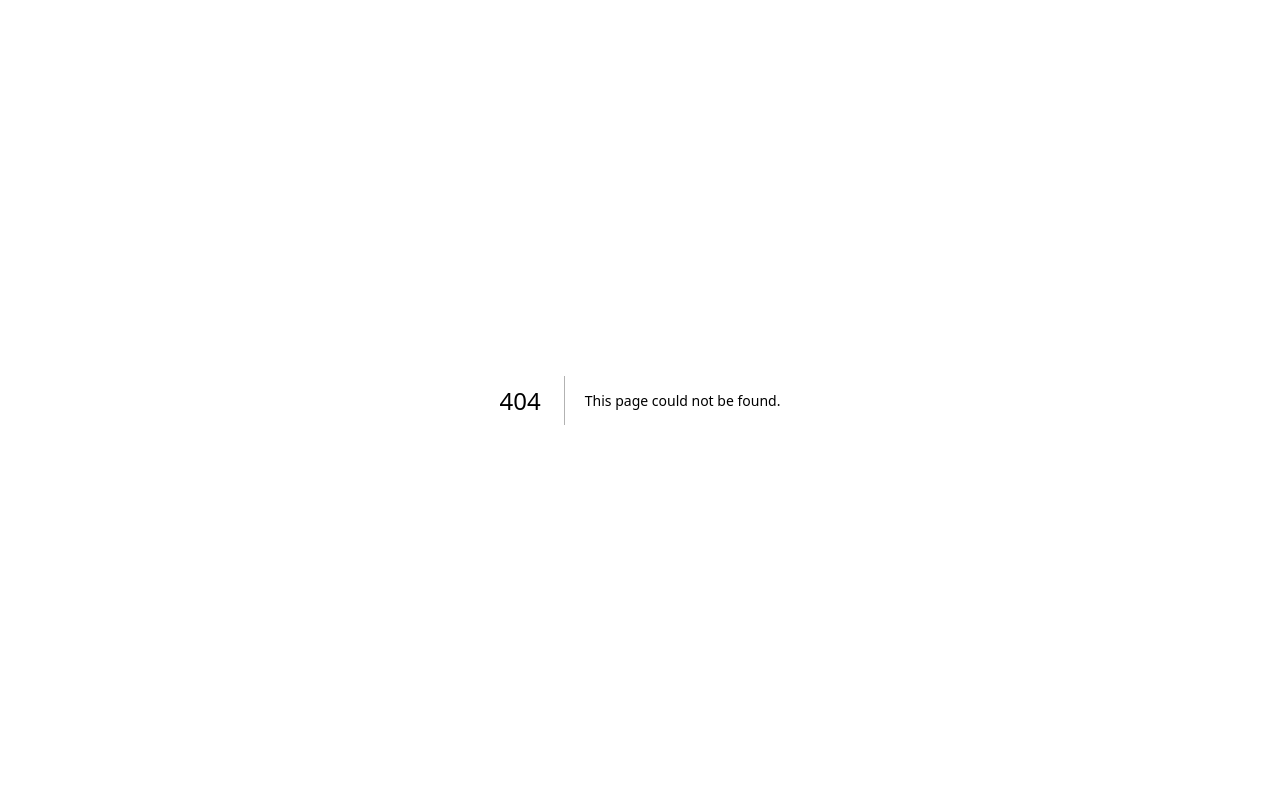
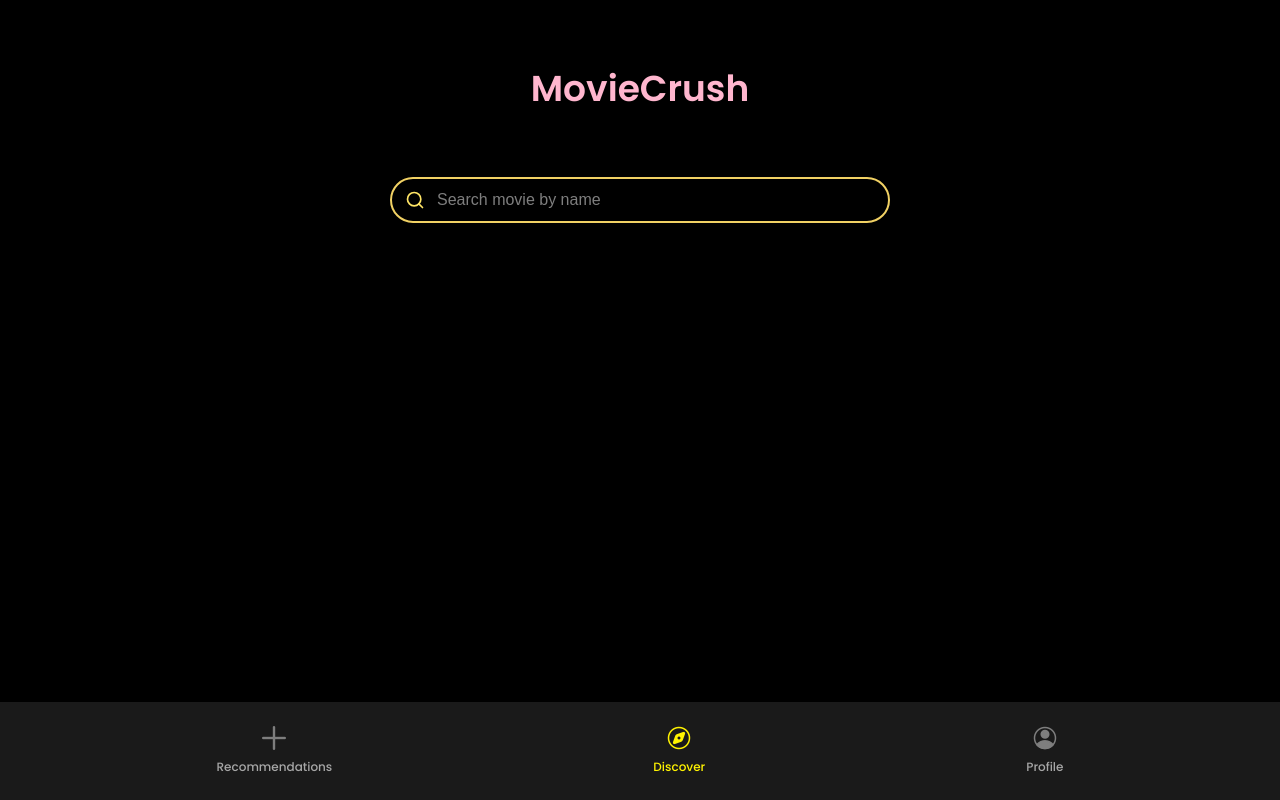
Before and after one commit to Anastasiiasyvak/MovieCrush, a Next.js app in the folder moviecrush/: page /search in a window 1280 px wide. Before the commit this address had no page. Built offline with nearby package versions, Linux system fonts and the light colour scheme.

Commit message:
Search Page

```diff
--- a/moviecrush/src/app/page.tsx
+++ b/moviecrush/src/app/page.tsx
@@ -17,6 +17,9 @@ export default function Home() {
         <Link href="/recommendations" style={{ color: '#0070f3' }}>
           Recommendations Page
         </Link><br/>
+        <Link href="/search" style={{ color: '#0070f3' }}>
+          Search Page
+        </Link><br/>
       </>
   );
 }
--- /dev/null
+++ b/moviecrush/src/app/search/page.tsx
@@ -0,0 +1,93 @@
+'use client';
+
+import { useState } from 'react';
+import { useRouter } from 'next/navigation';
+import Image from 'next/image';
+import { Movie, searchMovies } from '@/services/movieAPI';
+import Search from '@/components/Search/Search';
+import {Logo} from '@/components/Logo/Logo';
+import {Footer} from '@/components/Footer/Footer';
+import styles from './search.module.css';
+
+export default function SearchPage() {
+  const [movies, setMovies] = useState<Movie[]>([]);
+  const [isLoading, setIsLoading] = useState(false);
+  const [error, setError] = useState<string | null>(null);
+  const router = useRouter();
+
+  const handleSearch = async (query: string) => {
+    if (!query.trim()) {
+      setError('Please enter a search term');
+      setMovies([]);
+      return;
+    }
+
+    setIsLoading(true);
+    setError(null);
+
+    try {
+      const results = await searchMovies(query);
+      setMovies(results);
+
+      if (results.length === 0) {
+        setError('No movies found');
+      }
+    } catch (err) {
+      setError('Failed to fetch movies');
+      console.error(err);
+    } finally {
+      setIsLoading(false);
+    }
+  };
+
+  const handleMovieClick = (imdbID: string) => {
+    router.push(`/movie/${imdbID}`);
+  };
+
+  return (
+    <div className={styles.pageContainer}>
+      <div className={styles.searchPage}>
+        <div className={styles.header}>
+          <Logo />
+          <div className={styles.searchContainer}>
+            <Search onSearch={handleSearch} />
+          </div>
+        </div>
+
+        {isLoading && <p className={styles.loading}>Loading search results...</p>}
+        {error && <p className={styles.error}>{error}</p>}
+
+        {movies.length > 0 && (
+          <>
+            <h2 className={styles.resultsTitle}>Search Results</h2>
+            <div className={styles.moviesGrid}>
+              {movies.map(movie => (
+                <div
+                  key={movie.imdbID}
+                  className={styles.movieCard}
+                  onClick={() => handleMovieClick(movie.imdbID)}
+                >
+                  {movie.Poster !== 'N/A' ? (
+                    <Image
+                      src={movie.Poster}
+                      alt={movie.Title}
+                      width={200}
+                      height={300}
+                      className={styles.posterImage}
+                    />
+                  ) : (
+                    <div className={styles.posterPlaceholder}>No poster</div>
+                  )}
+                  <h3 className={styles.movieTitle}>
+                    {movie.Title} ({movie.Year})
+                  </h3>
+                </div>
+              ))}
+            </div>
+          </>
+        )}
+      </div>
+      <Footer defaultSelected="Discover" />
+    </div>
+  );
+}
--- /dev/null
+++ b/moviecrush/src/app/search/search.module.css
@@ -0,0 +1,101 @@
+@import url('https://fonts.googleapis.com/css2?family=Poppins:wght@500;600&display=swap');
+
+.pageContainer {
+  position: relative;
+  min-height: 100vh;
+  padding-bottom: 80px;
+  box-sizing: border-box;
+  background-color: #000000;
+}
+
+.searchPage {
+  padding: 2rem;
+  max-width: 1200px;
+  margin: 0 auto;
+}
+
+.header {
+  display: flex;
+  flex-direction: column;
+  align-items: center;
+  gap: 2rem;
+  margin-bottom: 2rem;
+}
+
+.searchContainer {
+  width: 100%;
+  max-width: 600px;
+  margin: 0 auto;
+}
+
+.loading {
+  color: #FFE566;
+  text-align: center;
+  margin-top: 2rem;
+  font-family: 'Poppins', sans-serif;
+}
+
+.error {
+  color: #FF6B6B;
+  text-align: center;
+  margin-top: 2rem;
+  font-family: 'Poppins', sans-serif;
+}
+
+.resultsTitle {
+  color: #FFE566;
+  font-family: 'Poppins', sans-serif;
+  font-weight: 600;
+  font-size: 1.5rem;
+  margin: 3rem 0 1.5rem;
+  text-align: center;
+}
+
+.moviesGrid {
+  display: grid;
+  grid-template-columns: repeat(auto-fill, minmax(200px, 1fr));
+  gap: 1.5rem;
+  margin-top: 1rem;
+  padding-bottom: 1rem;
+}
+
+.movieCard {
+  background: #1A1A1A;
+  border-radius: 8px;
+  overflow: hidden;
+  transition: transform 0.2s ease, box-shadow 0.2s ease;
+  cursor: pointer;
+}
+
+.movieCard:hover {
+  transform: translateY(-5px);
+  box-shadow: 0 4px 12px rgba(255, 230, 102, 0.2);
+}
+
+.posterImage {
+  width: 100%;
+  height: 300px;
+  object-fit: cover;
+}
+
+.movieTitle {
+  padding: 1rem;
+  margin: 0;
+  font-size: 1rem;
+  color: #FFFFFF;
+  font-family: 'Poppins', sans-serif;
+  white-space: nowrap;
+  overflow: hidden;
+  text-overflow: ellipsis;
+}
+
+.posterPlaceholder {
+  width: 100%;
+  height: 300px;
+  background: #1E1E1E;
+  display: flex;
+  align-items: center;
+  justify-content: center;
+  color: #A7A7A7;
+  font-family: 'Poppins', sans-serif;
+}
--- /dev/null
+++ b/moviecrush/src/components/Search/Search.module.css
@@ -0,0 +1,40 @@
+.searchContainer {
+  position: relative;
+  max-width: 500px;
+  margin: 0 auto;
+  width: 100%;
+}
+
+.searchInput {
+  width: 100%;
+  padding: 12px 45px;
+  border-radius: 30px;
+  border: 2px solid #F1D164;
+  background-color: transparent;
+  color: #F1D164;
+  font-size: 16px;
+  outline: none;
+  transition: box-shadow 0.2s ease;
+  box-sizing: border-box;
+}
+
+.searchInput::placeholder {
+  color: #7E7E7E;
+  opacity: 1;
+}
+
+.searchInput:focus {
+  box-shadow: 0 0 0 2px rgba(241, 209, 100, 0.2);
+}
+
+.searchIcon {
+  position: absolute;
+  left: 15px;
+  top: 50%;
+  transform: translateY(-50%);
+  color: #7E7E7E;
+  display: flex;
+  align-items: center;
+  justify-content: center;
+  pointer-events: none;
+}
--- /dev/null
+++ b/moviecrush/src/components/Search/Search.tsx
@@ -0,0 +1,50 @@
+'use client';
+
+import { useState, ChangeEvent } from 'react';
+import styles from './Search.module.css';
+
+interface SearchProps {
+  placeholder?: string;
+  onSearch: (query: string) => Promise<void>;
+}
+
+export default function Search({
+  placeholder = 'Search movie by name',
+  onSearch
+}: SearchProps) {
+  const [searchQuery, setSearchQuery] = useState('');
+
+  const handleInputChange = async (e: ChangeEvent<HTMLInputElement>) => {
+    const query = e.target.value;
+    setSearchQuery(query);
+    await onSearch(query);
+  };
+
+  return (
+    <div className={styles.searchContainer}>
+      <div className={styles.searchIcon}>
+        <svg
+          xmlns='http://www.w3.org/2000/svg'
+          width='20'
+          height='20'
+          viewBox='0 0 24 24'
+          fill='none'
+          stroke='#FFE566'
+          strokeWidth='2'
+          strokeLinecap='round'
+          strokeLinejoin='round'
+        >
+          <circle cx='11' cy='11' r='8'></circle>
+          <line x1='21' y1='21' x2='16.65' y2='16.65'></line>
+        </svg>
+      </div>
+      <input
+        type='text'
+        className={styles.searchInput}
+        placeholder={placeholder}
+        value={searchQuery}
+        onChange={handleInputChange}
+      />
+    </div>
+  );
+}
```
